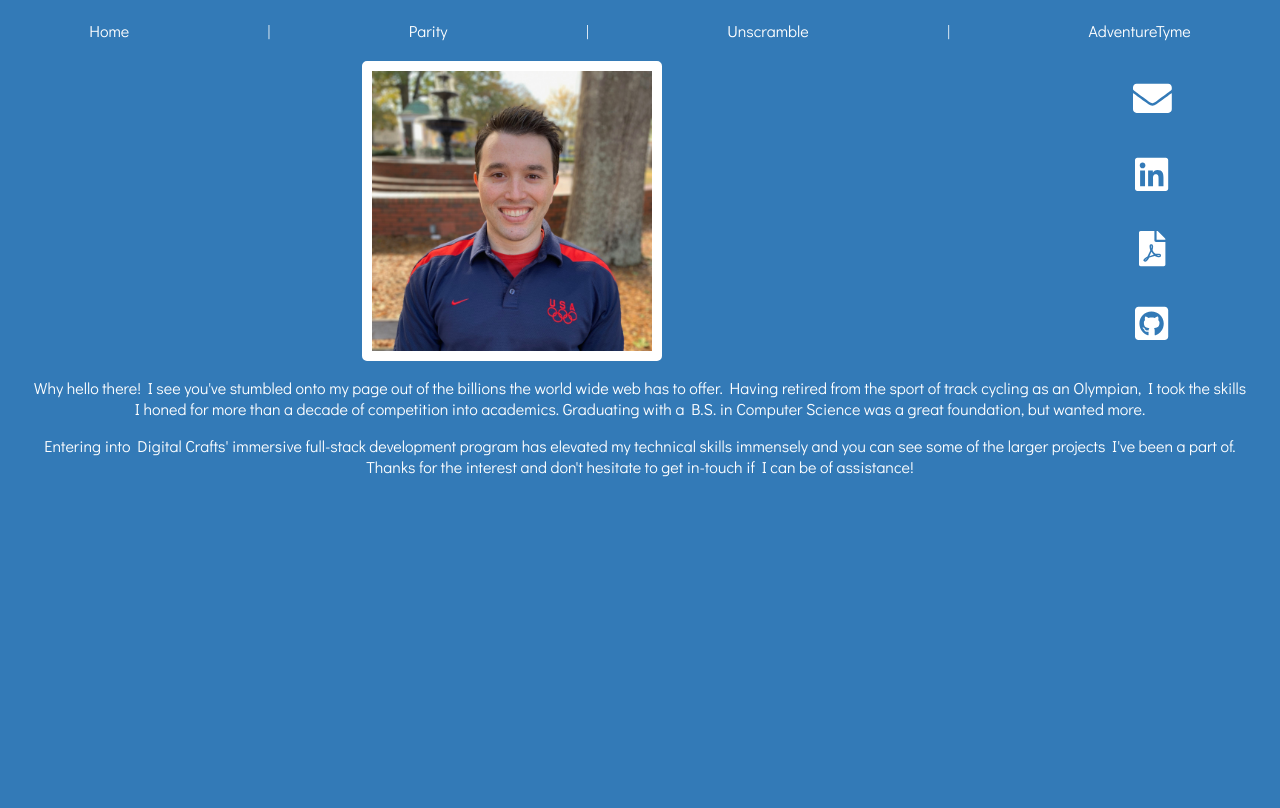
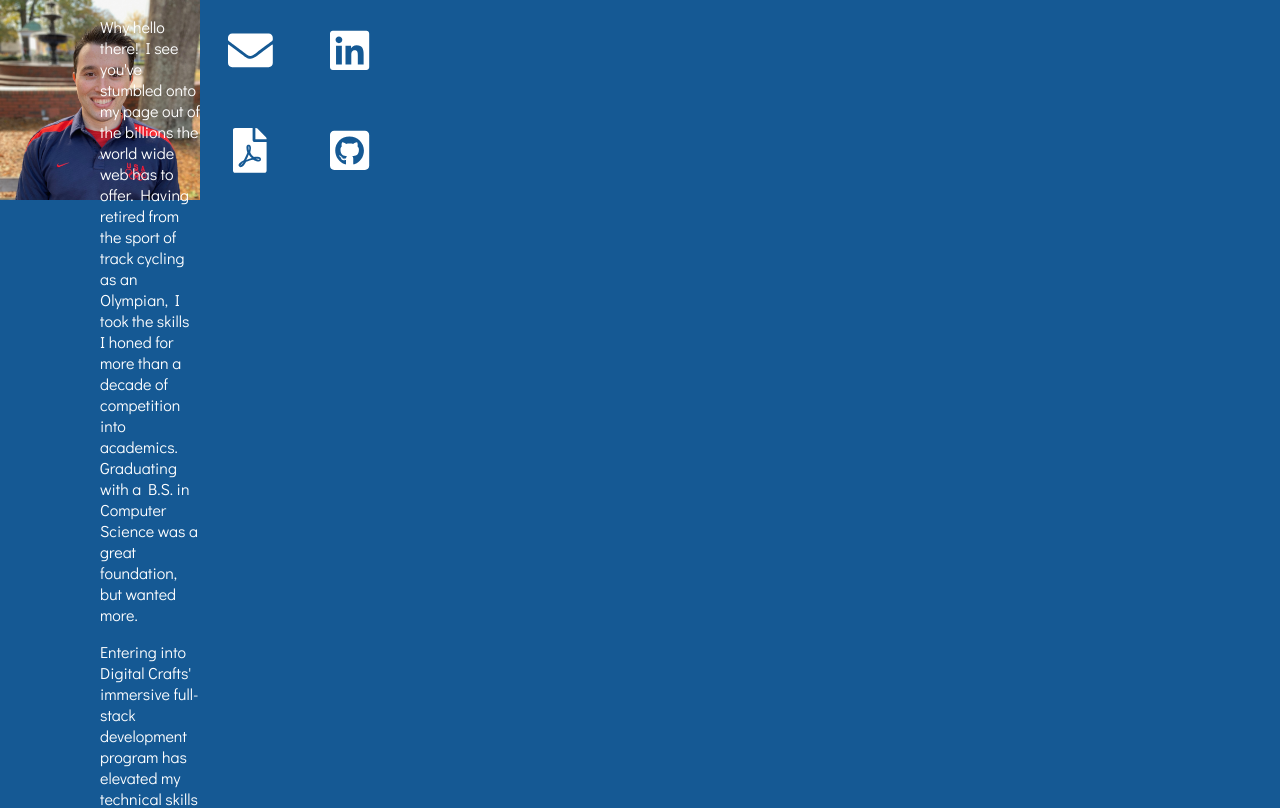
Before and after one commit to mblatchford/Portfolio, a React (Create React App) app: page /about in a window 1280 px wide. Shown: the top 808 px of the page. Built offline with nearby package versions, Linux system fonts and the light colour scheme.

Commit message:
rewrite with react router. basic home layout implemented

```diff
--- a/package.json
+++ b/package.json
@@ -9,6 +9,7 @@
     "@fortawesome/react-fontawesome": "^0.1.3",
     "react": "^16.7.0",
     "react-dom": "^16.7.0",
+    "react-router-dom": "^4.3.1",
     "react-scripts": "2.1.1"
   },
   "scripts": {
--- /dev/null
+++ b/src/About.js
@@ -0,0 +1,16 @@
+import React from 'react';
+
+const About = () => {
+  return (
+    <div className="about">
+      <p>
+        Why hello there! I see you've stumbled onto my page out of the billions the world wide web has to offer. Having retired from the sport of track cycling as an Olympian, I took the skills I honed for more than a decade of competition into academics. Graduating with a B.S. in Computer Science was a great foundation, but wanted more.
+      </p>
+      <p>
+      Entering into Digital Crafts' immersive full-stack development program has elevated my technical skills immensely and you can see some of the larger projects I've been a part of. Thanks for the interest and don't hesitate to get in-touch if I can be of assistance!
+      </p>
+    </div>
+  );
+};
+
+export default About;
--- a/src/App.css
+++ /dev/null
@@ -1,32 +0,0 @@
-.App {
-  text-align: center;
-}
-
-.App-logo {
-  animation: App-logo-spin infinite 20s linear;
-  height: 40vmin;
-}
-
-.App-header {
-  background-color: #282c34;
-  min-height: 100vh;
-  display: flex;
-  flex-direction: column;
-  align-items: center;
-  justify-content: center;
-  font-size: calc(10px + 2vmin);
-  color: white;
-}
-
-.App-link {
-  color: #61dafb;
-}
-
-@keyframes App-logo-spin {
-  from {
-    transform: rotate(0deg);
-  }
-  to {
-    transform: rotate(360deg);
-  }
-}
--- a/src/App.js
+++ b/src/App.js
@@ -1,13 +1,15 @@
 import React, { Component } from 'react';
-import './App.css';
+import { BrowserRouter as Router, Route } from 'react-router-dom';
+import './index.css';
 import { library } from '@fortawesome/fontawesome-svg-core';
 import { fab } from '@fortawesome/free-brands-svg-icons'
 import { faEnvelope, faFilePdf, faExternalLinkAlt } from '@fortawesome/free-solid-svg-icons';
-// import Contacts from './Contacts';
+import Contact from './Contact';
 import Headshot from './Headshot';
-import NavBar from './NavBar';
-import ProjectMedia from './ProjectMedia';
-import ProjectText from './ProjectText';
+import About from './About';
+import Links from './Links';
+// import ProjectMedia from './ProjectMedia';
+// import ProjectText from './ProjectText';
 
 library.add(fab, faEnvelope, faFilePdf, faExternalLinkAlt )
 
@@ -15,13 +17,8 @@ class App extends Component {
   constructor(props) {
     super(props);
     this.state={
-      navLink:"home",
       project:
         {
-        home:"Why hello there! I see you've stumbled onto my page out of the billions the world wide web has to offer. Having retired from the sport of track cycling as an Olympian, I took the skills I honed for more than a decade of competition into academics. Graduating with a B.S. in Computer Science was a great foundation, but wanted more.",
-
-        home2:"Entering into Digital Crafts' immersive full-stack development program has elevated my technical skills immensely and you can see some of the larger projects I've been a part of. Thanks for the interest and don't hesitate to get in-touch if I can be of assistance!",
-
         parity:{
           projectHeader:'Parity',
           projectText: "Parity was my first front-end group project. A clone of the classic memory game, we were required to utilize multiple API's to parse varying data into our project. Using both images and sounds, we randomly paired the results of our API calls to each pair of tiles. Since we used completly seperate sources of data, we kept with very broad search terms to help with continuity. We learned a lot over the weeklong project and after testing incessantly, have sworn off ever playing a memory game again...",
@@ -39,6 +36,7 @@ class App extends Component {
           playProjectLink: "http://ec2-18-191-164-133.us-east-2.compute.amazonaws.com/",
           playProjectPlaceholder: " Play AdventchureTyme"
          },
+
         unscramble:{
           projectHeader:'Unscramble',
           projectText: "This 3-day project was a dive into React.js. Built as a clone of a basic unscramble puzzle, this app gave me a better foundation into how React works and why it's powerful. A front-end project only, there are no database dependencies rather I polled Unsplash for a random image restricted to 800x600 dimensions. There were some interesting hurdles when it came to defining the math and css sprites required to correctly show each portion of the background on a given tile but I worked them out. A CSS alchemist I'm not, postitioning the elements is still difficult and as such is not a responsive site",
@@ -46,7 +44,18 @@ class App extends Component {
           repositoryPlaceholder: " Unscramble Respository",
           playProjectLink: "./needtoaddlink",
           playProjectPlaceholder: " Play Unscramble"
-         }
+         },
+
+        battletanks:{
+          projectHeader:'BattleTanks',
+          projectText: "The Digital Crafts capstone assignment allotted the most time of any project clocking in at two-weeks of development. Throughout the course I found it constructive to start with a simple game or puzzle mechanic and build it out in code. BattleTanks is another such instance. Riffing off the classic Battleship, BattleTanks is part and parcel the same experience. Diving deeper into React, I worked with a partner to bring the game about. After working with a couple of trio's and flying solo on Unscramble - a duo was a new experience. It turned out we worked well in a pair-programming format and completed the majority of the project in this way. We went outside Digital Crafts curriculum to learn about WebSockets with which we incorporated our live chat functionality.  Additionally, our backend is simply a WebSocket server using a FIFO method of matching players into games. We feel despite some appearance issues, (not responsive or mobile ready, some visual artifacts during play, etc), we did what we set out to do with just the two weeks available. Had we more time, we could have given some additional polish and maybe an AI bot to play against instead of just other people. All in all it was a successful project and an enjoyable challenge.",
+          repositoryLink:"https://github.com/mblatchford/BattleTanks",
+          repositoryPlaceholder: " Unscramble Respository",
+          playProjectLink: "./needtoaddlink",
+          playProjectPlaceholder: " Play Unscramble"
+
+        }
+
         }
 
     }
@@ -60,22 +69,38 @@ class App extends Component {
   }
 
   render() {
+    return (
+      <Router>
+        <div >
+          <Route
+            path="/"
+            exact
+            render={props => {
+              return (
+                <div className='App'>
+                < Headshot />
+                < Contact />
+                < Links />
+              </div>
+              );
+            }}
+          />
+          <Route
+            path="/about"
+            render={props => {
+              return (
+                <div className='App'>
+                < Headshot />
+                < Contact />
+                < About />
 
-    return (
-      <div className="App">
-        <NavBar
-          navClick = {this._handleNavClick}
-        />
-        <Headshot />
-        {/* <Contacts /> */}
-        <ProjectText
-          project={this.state.project}
-          desiredLink={this.state.navLink}
-        />
-        <ProjectMedia
-          embedVid = {this.state.navLink}
-        />
-      </div>
+              </div>
+              );
+            }}
+          />
+        </div>
+
+      </Router>
     );
   }
 }
--- a/src/Contacts.js
+++ b/src/Contact.js
@@ -2,24 +2,42 @@ import React from 'react';
 import { FontAwesomeIcon } from '@fortawesome/react-fontawesome';
 
 
-const Contacts = () => {
+
+
+const Contact = () => {
+  // let divStyle = {
+  //   backgroundColor: 'rgba(255, 255, 255, 0)',
+  //   color: 'white'
+  // }
     return (
-        <div className="contacts">
-
+        <div className="contact">
+          <div className='envelope'>
             <a href="mailto:Michael.Blatchford@Olympian.org?Subject=Schedule%20a%20meeting">
                 <FontAwesomeIcon icon ="envelope" className="contact-icons"  />
             </a>
+          </div>
+
+          <div className='linkedin'>
             <a href="https://www.linkedin.com/in/mblatchford2008oly">
                 <FontAwesomeIcon icon ={['fab',"linkedin"]} className="contact-icons"  />
             </a>
-            <a href="./home">
-                <FontAwesomeIcon icon ="file-pdf" className="contact-icons resume" />
-            </a>
+          </div>
+
+
+              <div className='resume'>
+              <a href="./home" >
+                  <FontAwesomeIcon icon ="file-pdf" className="contact-icons" />
+                  </a>
+              </div>
+
+
+          <div className='github'>
             <a href="https://github.com/mblatchford">
                 <FontAwesomeIcon icon ={['fab',"github-square"]} className="contact-icons" />
             </a>
+          </div>
         </div>
     );
 };
 
-export default Contacts;
+export default Contact;
--- a/src/Headshot.js
+++ b/src/Headshot.js
@@ -1,12 +1,12 @@
 import React from 'react';
-import { FontAwesomeIcon } from '@fortawesome/react-fontawesome';
+// import { FontAwesomeIcon } from '@fortawesome/react-fontawesome';
 import Profile from "./assets/headshot.jpg";
 
 const Headshot = () => {
     return (
         <div className="headshot-container">
             <img className="headshot" src= {Profile} alt="Profile of Michael" />
-            <div className="contacts">
+            {/* <div className="contacts">
                 <a href="mailto:Michael.Blatchford@Olympian.org?Subject=Schedule%20a%20meeting">
                     <FontAwesomeIcon icon ="envelope" className="contact-icons"  />
                 </a>
@@ -19,7 +19,7 @@ const Headshot = () => {
                 <a href="https://github.com/mblatchford">
                     <FontAwesomeIcon icon ={['fab',"github-square"]} className="contact-icons" />
                 </a>
-            </div>
+            </div> */}
         </div>
 
     );
--- /dev/null
+++ b/src/Links.js
@@ -0,0 +1,18 @@
+import React from 'react';
+import { Link } from 'react-router-dom';
+
+const Links = () => {
+  return (
+    <div className="links">
+      <div>
+       <Link to="/about">About</Link>
+
+      </div>
+      <div>
+        Projects
+      </div>
+    </div>
+  );
+};
+
+export default Links;
--- a/src/NavBar.js
+++ b/src/NavBar.js
@@ -2,8 +2,8 @@ import React from 'react';
 
 const NavBar = (props) => {
     return (
-        <div >
-        <ul className="navBar">
+        <div  className="navBar">
+        <ul >
             <li onClick={() => props.navClick("home")}>Home</li>
             <li>|</li>
             <li onClick={() => props.navClick("parity")}>Parity</li>
--- a/src/ProjectMedia.js
+++ b/src/ProjectMedia.js
@@ -5,7 +5,7 @@ import Unscramble from './assets/unscramble.mp4';
 
 const ProjectMedia = (props) => {
     console.log(props.embedVid);
-    let projectVideo = "";
+    // let projectVideo = "";
     const toRender = () => {
         if(props.embedVid === "home"){
           return null;
@@ -13,14 +13,14 @@ const ProjectMedia = (props) => {
             switch(props.embedVid){
                 case "parity":
                     console.log("switch parity")
-                    return <video  width='400' src= {Parity} type="video/mp4" autoPlay={true} loop={true}/>
+                    return <div className="project_video"><video width='385' src= {Parity} type="video/mp4" autoPlay={true} loop={true}/></div>
                 case "adventchureTyme":
                     console.log("switch adventure")
-                    return  <video  width='400' src= {AdventchureTyme} type="video/mp4" autoPlay={true} loop={true}/>
+                    return  <video  width='415' src= {AdventchureTyme} type="video/mp4" autoPlay={true} loop={true}/>
                 case "unscramble":
                     console.log("switch unscramble")
-                    projectVideo = Unscramble
-                    return  <video  width='400' src= {Unscramble} type="video/mp4" autoPlay={true} loop={true}/>
+                    // projectVideo = Unscramble
+                    return  <video  width='415' src= {Unscramble} type="video/mp4" autoPlay={true} loop={true}/>
 
                 default:
                     break;
--- a/src/index.css
+++ b/src/index.css
@@ -11,150 +11,108 @@ html, body {
   width: 100%;
   height: 100%;
   font-family: 'Didact Gothic', sans-serif;
-  background-color: rgb(51,122,183);
+  background-color: rgb(21, 89, 148);
   color:white;
+}
+
+body {
+  display: flex;
+}
+
+.App {
+  display: grid;
+  grid-template-columns: repeat(4, 100px);
+  grid-template-rows: repeat(3, 100px);
+}
+
+.headshot-container{
 
 }
 
+.headshot {
+  grid-column-start: 1;
+  grid-column-end: 3;
+  max-width: 200%;
+}
 
-.navBar{
-  list-style: none;
-  display: flex;
-  justify-content: space-around;
-  color: white;
-  background-color: rgb(51,122,183);
-  font-size: 1em;
-  padding:20px;
-  margin: 0;
+.contact{
+  grid-column-start: 3;
+  grid-column-end: 5;
+  grid-row-start: 1;
+  grid-row-end: 3;
+  display: grid;
+  grid-template-columns: repeat(2, 100px);
 
 }
-.navBar li{
-  padding: 0px 5px;
+
+.envelope{
+  display: flex;
+  grid-column-start: 1;
+  grid-column-end: 2;
+  grid-row-start: 1;
+  grid-row-end: 2;
+  justify-content: center;
+  align-items: center;
+  height: 100%;
 }
-.navBar li:hover{
-  color: rgb(51,122,183);
-  background-color: white;
-  border-radius: 5px;
+
+.linkedin{
+  display: flex;
+  grid-column-start: 2;
+  grid-column-end: 3;
+  grid-row-start: 1;
+  grid-row-end: 2;
+  justify-content: center;
+  align-items: center;
+  height: 100%;
+}
+
+.github{
+  display: flex;
+  grid-column-start: 2;
+  grid-column-end: 3;
+  grid-row-start: 2;
+  grid-row-end: 3;
+  justify-content: center;
+  align-items: center;
+}
+
+.resume{
+  display: flex;
+  grid-column-start: 1;
+  grid-column-end: 2;
+  grid-row-start: 2;
+  grid-row-end: 3;
+  justify-content: center;
+  align-self: center;
+  max-height: 100px;
 }
 
 
-/* .navBar{
-  list-style: none;
-  display: flex;
-  justify-content: space-around;
-  color: rgb(51,122,183);
-  font-size: 1em;
-  padding:0;
-}
-.navBar li{
-  padding: 0px 3px;
-}
-.navBar li:hover{
-  color: rgb(8, 68, 121);
+.contact-icons{
+  font-size: 2.8em ;
+  color: rgba(255, 255, 255, 1)
 }
 
-.navBar li:not(:last-child){
-  border-right: 1px solid rgb(8, 68, 121);
-} */
-/*  */
-.headshot{
-  max-width: 300px;
-  min-width: 100px;
-  border-radius: 5px;
-  /* border: 10px solid rgb(51,122,183); */
-  border: 10px solid white;
-  display:flex;
-  justify-self: center;
+.contact-icons:hover{
+  background-color: white;
+  font-size: 2.8em;
+  color: rgb(8, 68, 121);
+  background-color: rgb(21, 89, 148);
 
 }
 
-.headshot-container{
-  display: grid;
-  grid-template-columns: 4fr 1fr;
+.links{
+  display: flex;
+  grid-column-start: 1;
+  grid-column-end: 5;
+  grid-row-start: 3;
+  grid-row-end: 4;
+  justify-content: space-around;
+  align-self: center;
+  font-size: 2em;
+}
 
-  /* justify-content: space-evenly; */
-
+.about{
 
 }
-
-.contacts{
-  display: flex;
-  flex-direction: column;
-  justify-content: space-around;
-  /* max-width: 300px; */
-  /* background-color: white; */
-
-}
-
-.contact-icons{
-  margin: 3px 0;
-  padding: 3px;
-  font-size: 2.8em ;
-  /* color: rgb(51,122,183); */
-  color: white;
-}
-
-.resume{
-  font-size: 2.7em;
-}
-
-.contact-icons:hover{
-  font-size: 2.8em;
-  color: rgb(8, 68, 121);
-}
-
-
-.link-icons{
-  font-size: 1.3em ;
-  color: rgb(51,122,183);
-}
-.link-icons:hover{
-  font-size: 1.3em;
-  color: rgb(8, 68, 121);
-}
-
-.project-header{
-  margin: 0;
-}
-
-.project-text {
-  /* font-size: 1.3em; */
-  margin: 10px;
-  padding: 0 10px;
-
-}
-
-.project-links{
-  padding: 0;
-}
-.project-links li{
-  list-style: none;
-  font-size: 1.1em;
-}
-.project-links a{
-  text-decoration: none;
-  color: white;
-}
-.project-links a:hover {
-  text-decoration: none;
-  color: rgb(51,122,183);
-  background-color: white;
-  padding: 1px 5px;
-  border-radius: 5px;
-}
-/* .project-links a{
-  text-decoration: none;
-  color: rgb(51,122,183);
-}
-.project-links a:hover {
-  text-decoration: none;
-  color: rgb(8, 68, 121);
-} */
-
-.about_text{
-  /* display: flex; */
-  /* text-align: left; */
-  /* height:200px; */
-  padding: 0 30px;
-  color: white;
-}
--- /dev/null
+++ b/src/index2.css
@@ -0,0 +1,152 @@
+/* apply a natural box layout model to all elements, but allowing components to change */
+html {
+  box-sizing: border-box;
+}
+*, *:before, *:after {
+  box-sizing: inherit;
+}
+html, body {
+  margin: 0;
+  padding: 0;
+  width: 100%;
+  height: 100%;
+  font-family: 'Didact Gothic', sans-serif;
+  background-color: rgb(21, 89, 148);
+  color:white;
+
+}
+
+/* .headshot_project{
+  display: flex;
+  flex-wrap: wrap;
+} */
+
+.headshot-container{
+  padding-left:5px;
+}
+
+
+
+.navBar{
+  color: white;
+  background-color: rgb(51,122,183);
+  font-size: 1em;
+
+
+}
+.navBar ul{
+  display: flex;
+  justify-content: space-evenly;
+  list-style: none;
+  padding: 0;
+
+}
+
+.navBar li{
+text-align: center;
+}
+
+/* .navBar li:nth-child(odd){
+  width: 110px;
+} */
+
+.navBar li:hover:nth-child(odd){
+  color: rgb(51,122,183);
+  background-color: white;
+  border-radius: 5px;
+  text-align: center;
+  /* width: 110px; */
+}
+
+.headshot-container{
+  display:flex;
+  flex-wrap: wrap;
+}
+
+.headshot{
+  border-radius: 5px;
+  border: 10px solid white;
+  object-fit: cover;
+  max-width: 350px;
+}
+
+.contacts{
+  margin-left: 10px;
+  align-items: center;
+  display: flex;
+  flex-direction: column;
+  justify-content: space-between;
+
+}
+
+.contact-icons{
+  font-size: 2.8em ;
+  color: white;
+}
+
+.resume{
+  font-size: 2.7em;
+}
+
+.contact-icons:hover{
+  font-size: 2.8em;
+  color: rgb(8, 68, 121);
+}
+
+
+.link-icons{
+  font-size: 1.3em ;
+  color: rgb(51,122,183);
+}
+.link-icons:hover{
+  font-size: 1.3em;
+  color: rgb(8, 68, 121);
+}
+
+.project-header{
+  display: flex;
+  justify-content: center;
+}
+
+/* .project-text-container {
+  display:flex;
+} */
+
+/* .project-text {
+  display: flex;
+  flex-direction:column;
+  justify-items: space-around;
+} */
+.project-text {
+  padding: 5px;
+}
+
+.project-links{
+padding-left:5px;
+}
+
+
+.project-links li{
+  list-style: none;
+  font-size: 1.1em;
+}
+.project-links a{
+  text-decoration: none;
+  color: white;
+}
+.project-links a:hover {
+  text-decoration: none;
+  color: rgb(51,122,183);
+  background-color: white;
+  border-radius: 5px;
+}
+
+.project_video{
+  justify-content: center;
+}
+
+.about_text{
+  padding-left: 5px;
+  padding-right: 5px;
+  color: white;
+}
```
Also changed, not shown: src/ProjectText.js (+5 -2 lines), 2 other files (tests, documents, lock files or other folders).
